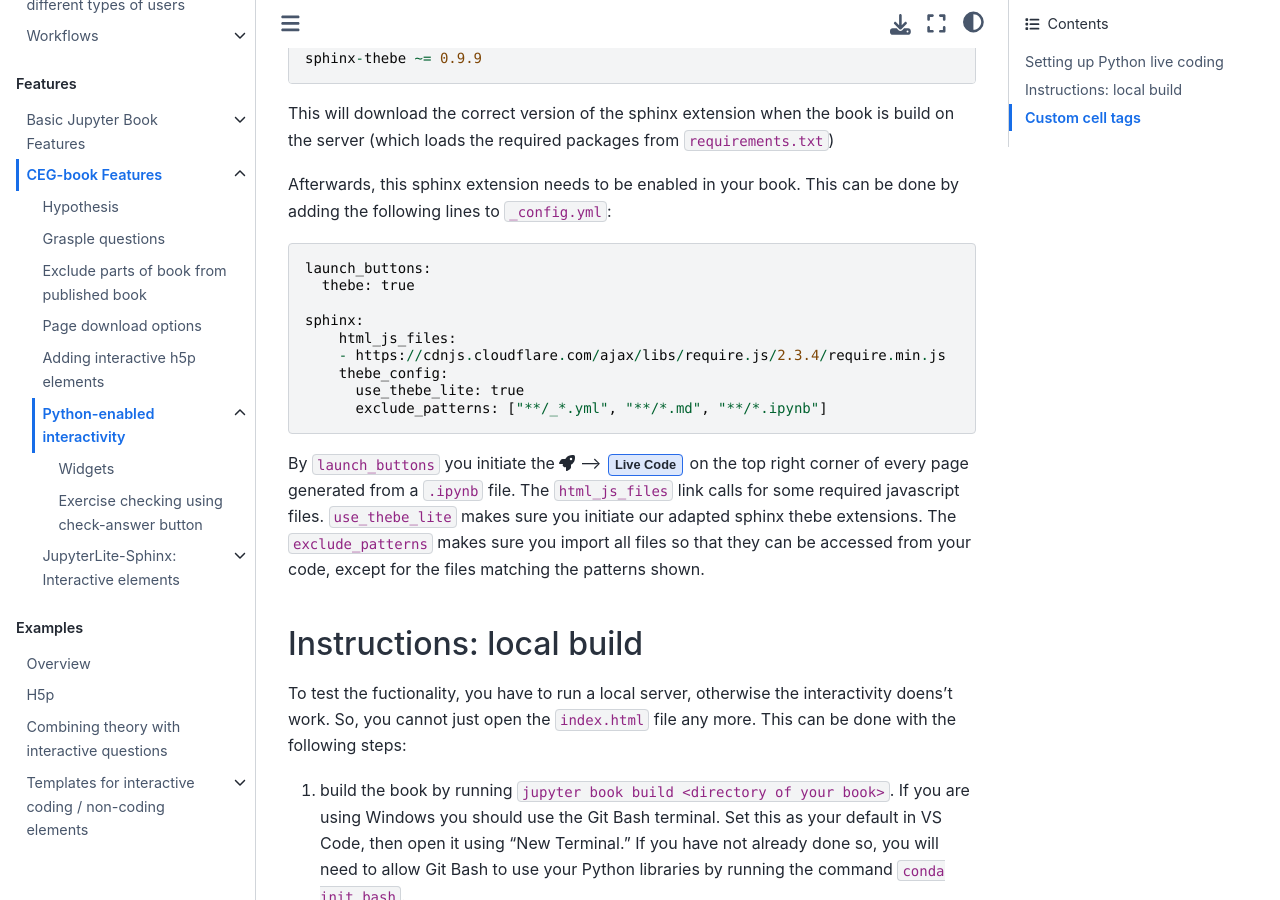
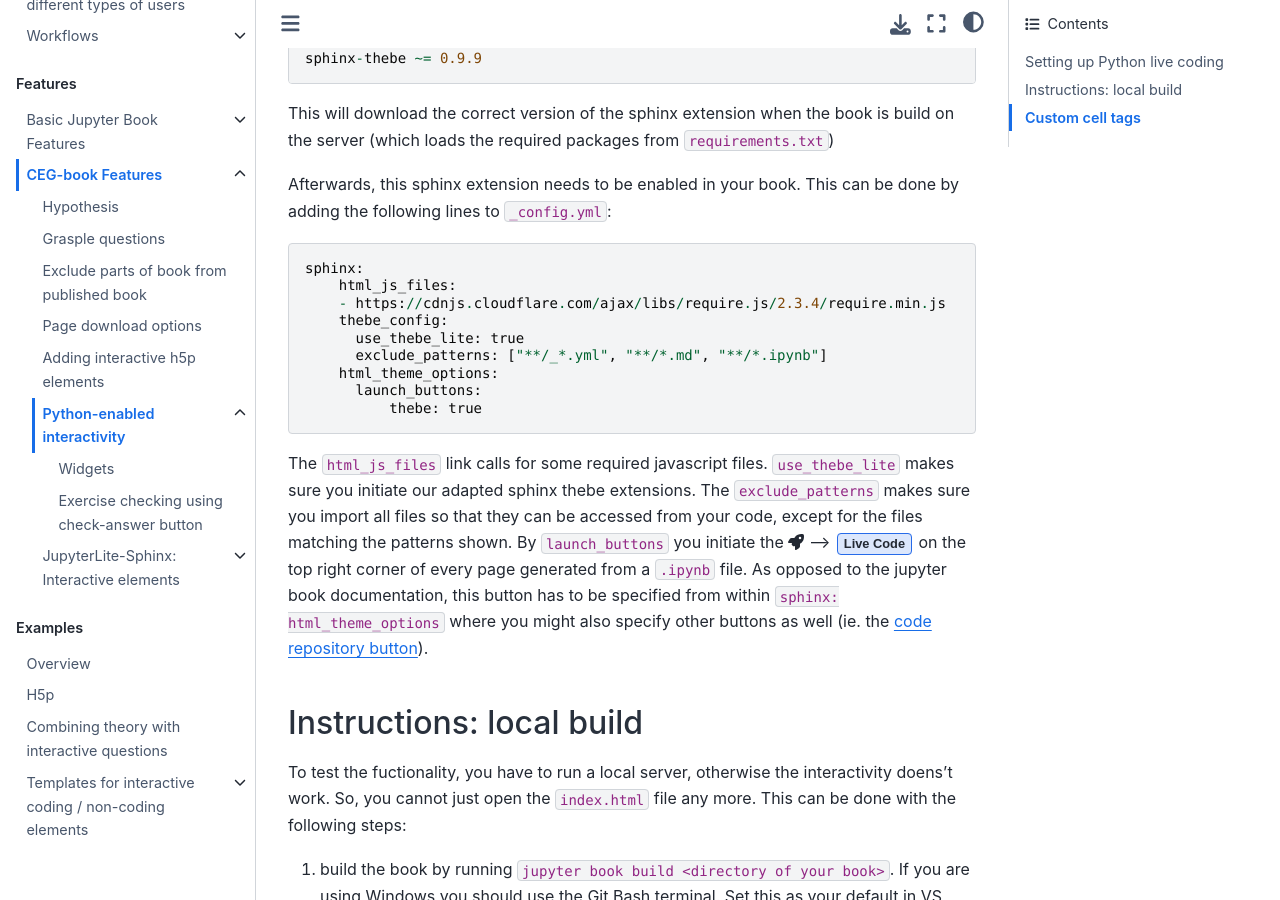
Before and after one commit to TeachBooks/mirror_teachbook_manual, a Jupyter Book: the page built from book/features/live_code.md, in a window 1280 px wide and 900 px high, scrolled down 465 px. Built offline with Jupyter Book 1.0.4 settings and Sphinx 7.4.7 and the Sphinx Book theme 1.1.4, drawn with Linux system fonts in a browser that asks for light colours; pages that are not in the unit, such as notebooks, are missing from menus; comment, search, counter and statistics services are not loaded.

Commit message:
Update sphinx-thebe documentation
as discussed in https://gitlab.tudelft.nl/interactivetextbooks-citg/extensions/sphinx-thebe/-/issues/7#note_229711

````diff
--- a/book/features/live_code.md
+++ b/book/features/live_code.md
@@ -15,18 +15,18 @@
 Afterwards, this sphinx extension needs to be enabled in your book. This can be done by adding the following lines to `_config.yml`:
 
 ```
-launch_buttons:
-  thebe: true
-
 sphinx:
     html_js_files:
     - https://cdnjs.cloudflare.com/ajax/libs/require.js/2.3.4/require.min.js
     thebe_config:
       use_thebe_lite: true
       exclude_patterns: ["**/_*.yml", "**/*.md", "**/*.ipynb"]
+    html_theme_options:
+      launch_buttons:
+          thebe: true
 ```
 
-By `launch_buttons` you initiate the {fa}`rocket` --> {guilabel}`Live Code` on the top right corner of every page generated from a `.ipynb` file. The `html_js_files` link calls for some required javascript files. `use_thebe_lite` makes sure you initiate our adapted sphinx thebe extensions. The `exclude_patterns` makes sure you import all files so that they can be accessed from your code, except for the files matching the patterns shown.
+The `html_js_files` link calls for some required javascript files. `use_thebe_lite` makes sure you initiate our adapted sphinx thebe extensions. The `exclude_patterns` makes sure you import all files so that they can be accessed from your code, except for the files matching the patterns shown. By `launch_buttons` you initiate the {fa}`rocket` --> {guilabel}`Live Code` on the top right corner of every page generated from a `.ipynb` file. As opposed to the jupyter book documentation, this button has to be specified from within `sphinx: html_theme_options` where you might also specify other buttons as well (ie. the [code repository button](https://jupyterbook.org/en/stable/basics/repository.html)).
 
 ## Instructions: local build
 
````
